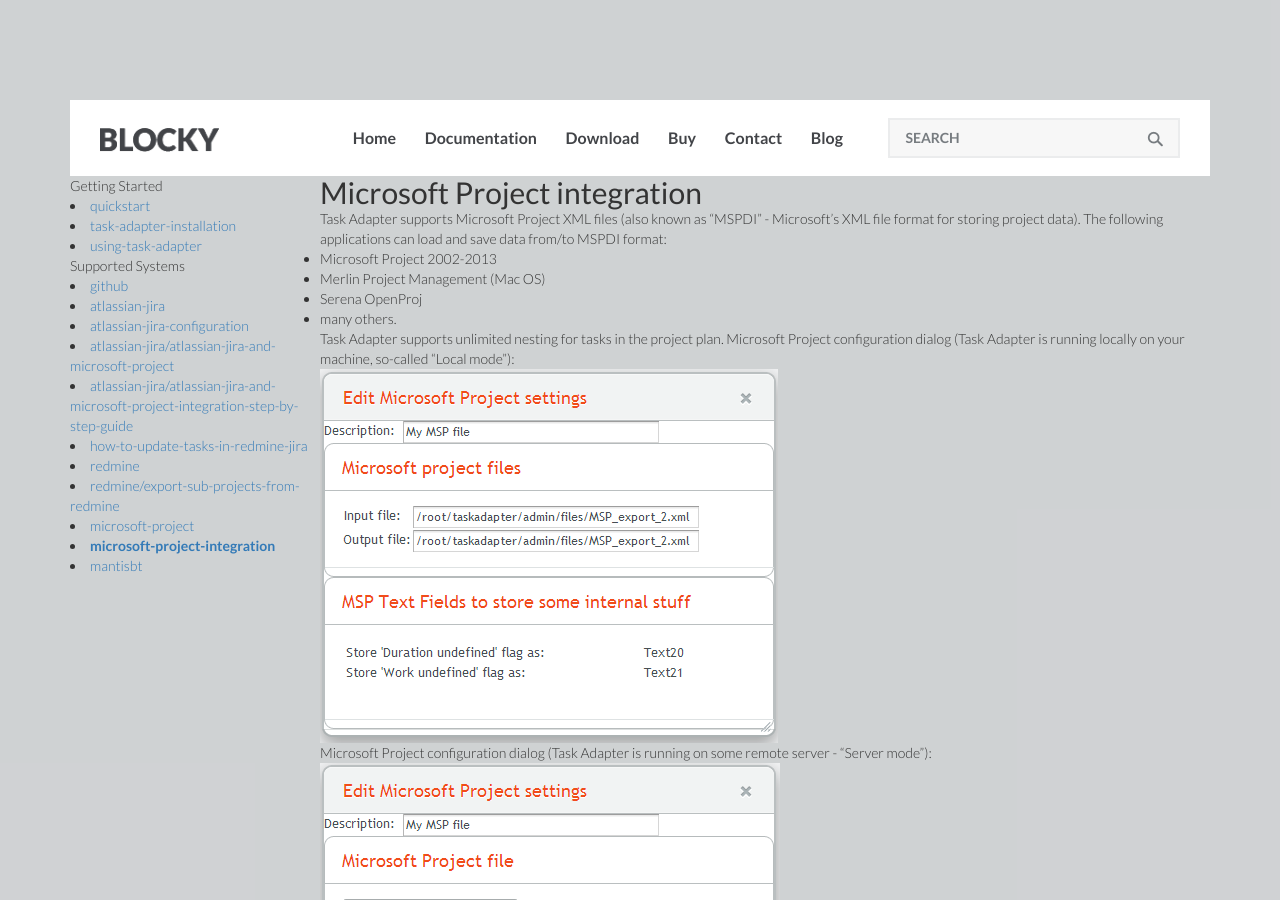
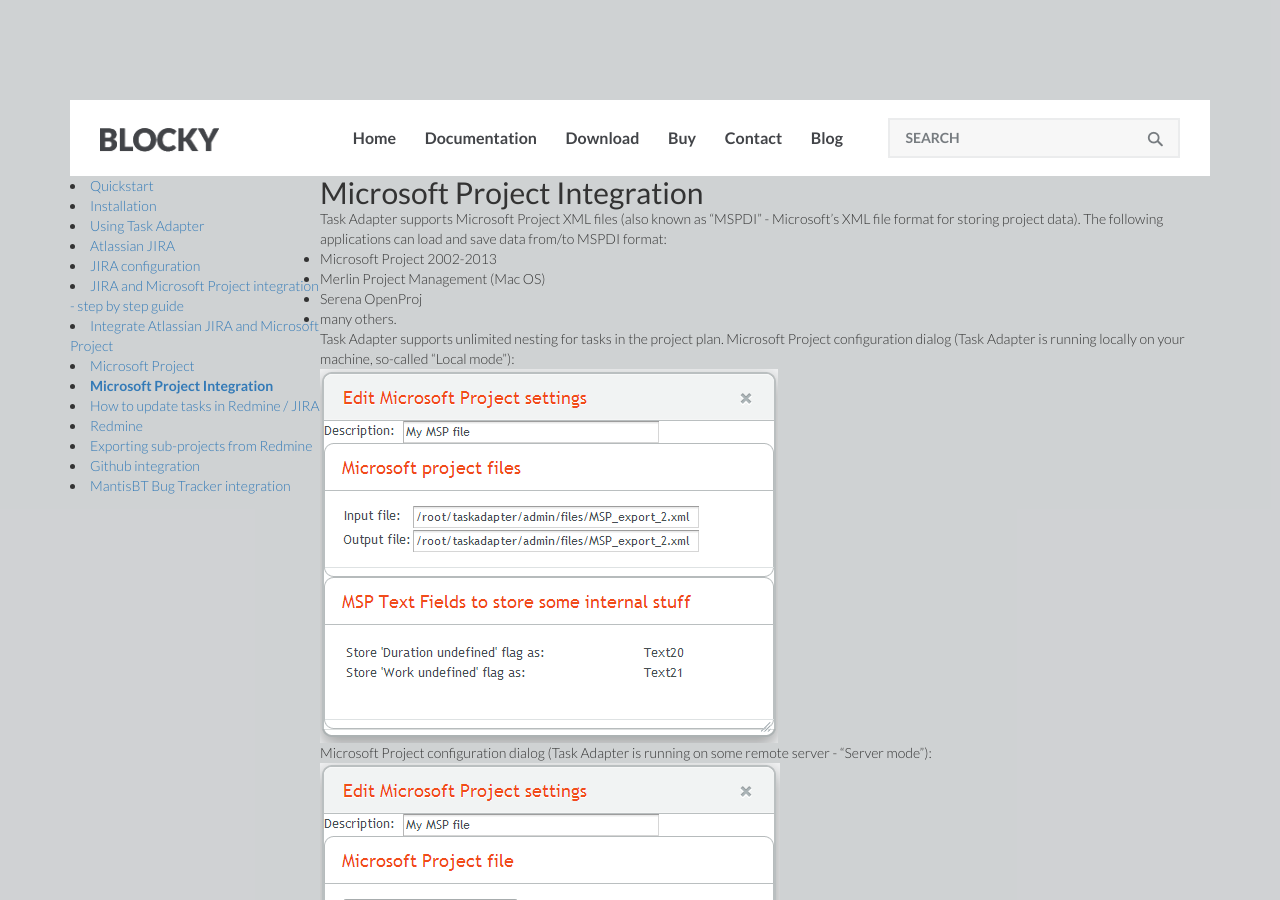
Before and after one commit to Syed-Shahzaib-Hussain/Task-Adapter-Copy, a Jekyll site: the page built from _components/410-microsoft-project-integration.md, in a window 1280 px wide and 900 px high. Built offline with Jekyll 4.4.1, drawn with Linux system fonts in a browser that asks for light colours.

Commit message:
fixed all docs layouts

```diff
--- a/_docs/microsoft-project-integration.md
+++ b/_components/410-microsoft-project-integration.md
@@ -1,10 +1,10 @@
 ---
 layout: docs
-title: Microsoft Project
+title: Microsoft Project Integration
 permalink: /docs/microsoft-project-integration/
 ---
 
-## Microsoft Project integration
+## {{ page.title }}
 
 Task Adapter supports Microsoft Project XML files (also known as "MSPDI" - Microsoft's XML file format for storing project data).
 The following applications can load and save data from/to MSPDI format:
--- a/_config.yml
+++ b/_config.yml
@@ -15,7 +15,7 @@
 # Build settings
 markdown: kramdown
 
-# This will render all files in "_docs" folder and create HTML pages for them
+# This will render all files in "_components" folder and create HTML pages for them
 collections:
-  docs:
+  components:
     output: true
--- a/_data/docs.yml
+++ /dev/null
@@ -1,19 +0,0 @@
-- title: Getting Started
-  docs:
-  - quickstart
-  - task-adapter-installation
-  - using-task-adapter
-
-- title: Supported Systems
-  docs:
-  - github
-  - atlassian-jira
-  - atlassian-jira-configuration
-  - atlassian-jira/atlassian-jira-and-microsoft-project
-  - atlassian-jira/atlassian-jira-and-microsoft-project-integration-step-by-step-guide
-  - how-to-update-tasks-in-redmine-jira
-  - redmine
-  - redmine/export-sub-projects-from-redmine
-  - microsoft-project
-  - microsoft-project-integration
-  - mantisbt
--- a/_includes/section_nav.html
+++ b/_includes/section_nav.html
@@ -1,16 +1,13 @@
-{% assign docs = site.data.docs %}
+{% for component in site.components %}
 
-{% for section in docs %}
-    {{ section.title }}
+{% assign document_url = component.permalink %}
 
-    {% for p in section.docs %}
-        {% assign document_url = p | prepend:"/docs/" | append:"/" %}
+{% if document_url == page.url %}
+    {% assign link_class = 'current_documentation_page_navigatation_label' %}
+{% else %}
+    {% assign link_class = '' %}
+{% endif %}
 
-        {% if document_url == page.url %}
-            {% assign link_class = 'current_documentation_page_navigatation_label' %}
-        {% else %}
-            {% assign link_class = '' %}
-        {% endif %}
-        <li class="{{ link_class }}"><a href="{{ site.baseurl }}{{ document_url }}">{{ p }}</a></li>
-    {% endfor %}
+<li class="{{ link_class }}"><a href="{{ site.baseurl }}{{ document_url }}">{{ component.title }}</a></li>
+
 {% endfor %}
```
Also changed, not shown: _components/000-quickstart.md (added, +7 -0 lines), _components/100-installation.md (renamed from _docs/installation.md), _components/150-using-task-adapter.md (renamed from _docs/using-task-adapter.md), _components/300-atlassian-jira.md (renamed from _docs/atlassian-jira.md), _components/310-atlassian-jira-coonfiguration.md (renamed from _docs/atlassian-jira-coonfiguration.md), _components/320-atlassian-jira-and-microsoft-project-integration-step-by-step-guide.md (renamed from _docs/atlassian-jira-and-microsoft-project-integration-step-by-step-guide.md), _components/330-integrate-atlassian-jira-and-microsoft-project.md (renamed from _docs/integrate-atlassian-jira-and-microsoft-project.md), _components/400-microsoft-project.md (renamed from _docs/microsoft-project.md), _components/450-how-to-update-tasks-in-redmine-jira.md (renamed from _docs/how-to-update-tasks-in-redmine-jira.md), _components/500-redmine.md (renamed from _docs/redmine.md), _components/530-export-sub-projects-from-redmine.md (renamed from _docs/export-sub-projects-from-redmine.md), _components/600-github.md (renamed from _docs/github.md), _components/700-mantis-bug-tracker-integration.md (renamed from _docs/mantis-bug-tracker-integration.md).
